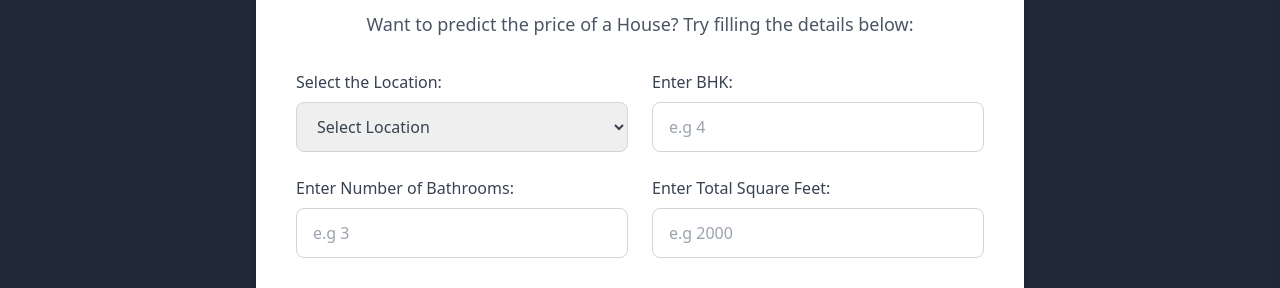
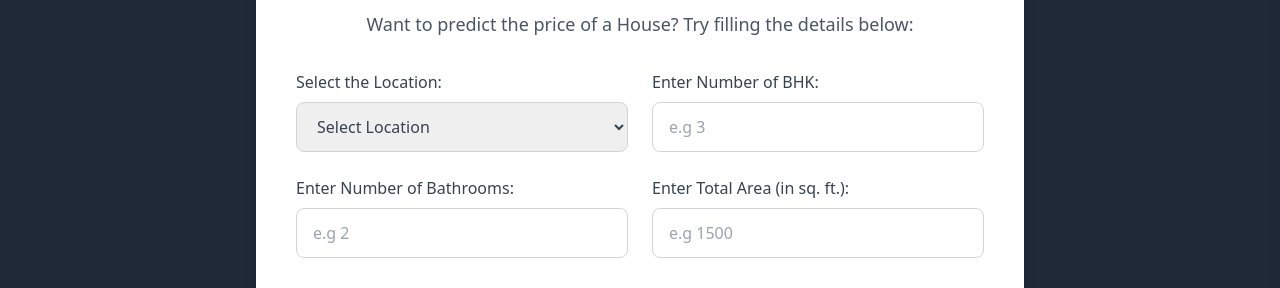
Before and after one commit to rajrasane04/House-Price-Prediction, a React (Vite) app in the folder Frontend/: page / in a window 1280 px wide. Shown: the part 259-547 px from the top of the page. Built offline with nearby package versions, Linux system fonts and the light colour scheme.

Commit message:
Updated input placeholders in FinalForm for better clarity and relevance.

```diff
--- a/Frontend/src/components/finalform.jsx
+++ b/Frontend/src/components/finalform.jsx
@@ -5,7 +5,7 @@ const FinalForm = () => {
         <div className="flex justify-center items-center min-h-screen bg-gray-800 px-4 pt-16">
             <div className="w-full max-w-3xl bg-white rounded-lg shadow-lg p-10 my-6">
                 <h1 className="text-center text-3xl font-bold text-gray-800 mb-5">
-                Welcome to HousePricer&nbsp; &#10066;
+                    Welcome to HousePricer&nbsp; &#10066;
                 </h1>
                 <p className="text-center text-lg text-gray-600 mb-8">
                     Want to predict the price of a House? Try filling the details below:
@@ -15,29 +15,28 @@ const FinalForm = () => {
                 <div className="grid grid-cols-1 sm:grid-cols-2 lg:grid-cols-2 gap-6 mb-8">
                     <div>
                         <label className="block text-gray-700 mb-2">Select the Location:</label>
-                        <InputForm type="Location" placeholder="Select a location" />
+                        <InputForm type="Location" placeholder="Enter the city or locality" />
                     </div>
                     <div>
-                        <label className="block text-gray-700 mb-2">Enter BHK:</label>
-                        <InputForm type="BHK" placeholder="e.g 4" />
+                        <label className="block text-gray-700 mb-2">Enter Number of BHK:</label>
+                        <InputForm type="BHK" placeholder="e.g 3" />
                     </div>
                     <div>
                         <label className="block text-gray-700 mb-2">Enter Number of Bathrooms:</label>
-                        <InputForm type="Number of bathrooms" placeholder="e.g 3" />
+                        <InputForm type="Bathrooms" placeholder="e.g 2" />
                     </div>
                     <div>
-                        <label className="block text-gray-700 mb-2">Enter Total Square Feet:</label>
-                        <InputForm type="Square Feet" placeholder="e.g 2000" />
+                        <label className="block text-gray-700 mb-2">Enter Total Area (in sq. ft.):</label>
+                        <InputForm type="Square Feet" placeholder="e.g 1500" />
                     </div>
                 </div>
 
                 {/* Button */}
                 <button
-                className="w-full px-4 py-3.5 text-sm font-medium text-white bg-slate-900 border  rounded-lg hover:bg-slate-800 transition duration-200 focus:outline-none focus:ring-2 focus:ring-blue-300 focus:ring-offset-2"
+                className="w-full px-4 py-3.5 text-sm font-medium text-white bg-slate-900 border rounded-lg hover:bg-slate-800 transition duration-200 focus:outline-none focus:ring-2 focus:ring-blue-300 focus:ring-offset-2"
                 >
                 Predict Price
                 </button>
-
 
                 {/* Prediction Display */}
                 <p className="text-center text-xl font-semibold text-gray-800 mt-6">
```
